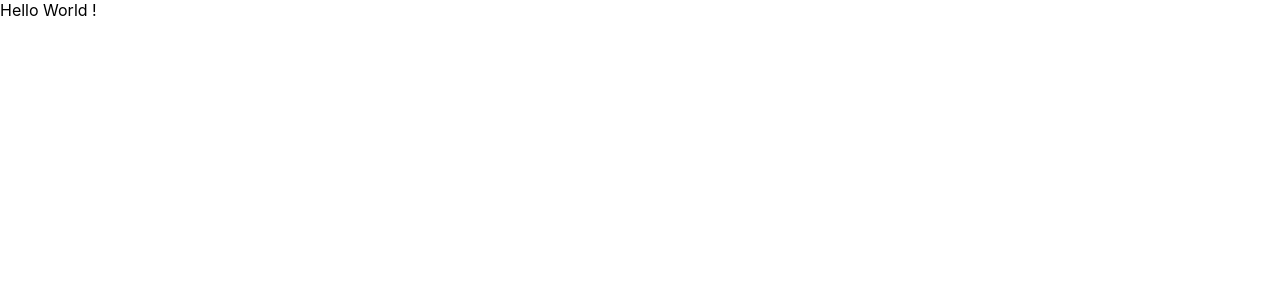
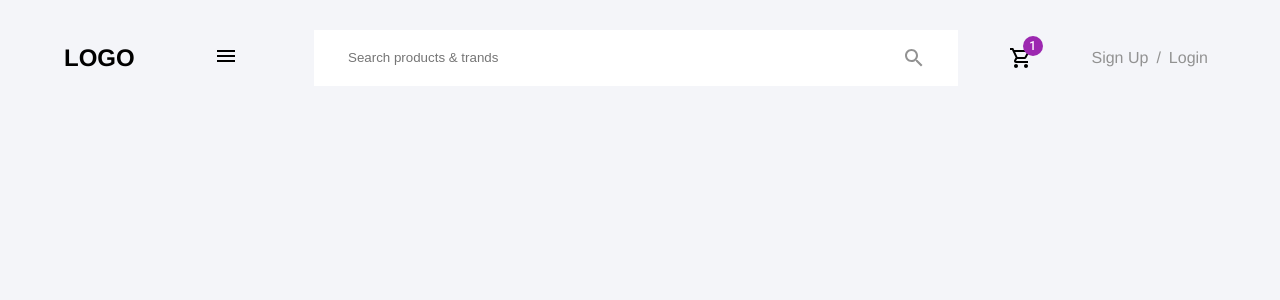
Before and after one commit to SOH3IL10/store-project, a React (Create React App) app: page / in a window 1280 px wide. Shown: the top 300 px of the page. Built offline with nearby package versions, Linux system fonts and the light colour scheme; the HTML template or start-up script is replaced by a standard one.

Commit message:
build & complete Header component

```diff
--- a/package.json
+++ b/package.json
@@ -3,12 +3,17 @@
   "version": "0.1.0",
   "private": true,
   "dependencies": {
+    "@emotion/react": "^11.10.0",
+    "@emotion/style": "^0.8.0",
+    "@emotion/styled": "^11.10.0",
+    "@mui/icons-material": "^5.8.4",
     "@testing-library/jest-dom": "^5.16.5",
     "@testing-library/react": "^13.3.0",
     "@testing-library/user-event": "^13.5.0",
     "react": "^18.2.0",
     "react-dom": "^18.2.0",
     "react-scripts": "5.0.1",
+    "sass": "^1.54.3",
     "web-vitals": "^2.1.4"
   },
   "scripts": {
--- a/src/App.js
+++ b/src/App.js
@@ -1,10 +1,8 @@
+import Header from "./Components/Header";
+import Layout from "./Components/Layout";
 
 function App() {
-    return(
-        <div>
-            Hello World !
-        </div>
-        )
+    return <Layout />
 }
 
 export default App;
--- /dev/null
+++ b/src/Components/Header/Header.jsx
@@ -0,0 +1,41 @@
+import React from 'react';
+import './style.scss';
+import MenuIcon from '@mui/icons-material/Menu';
+import SearchIcon from '@mui/icons-material/Search';
+import ShoppingCartIcon from '@mui/icons-material/ShoppingCartOutlined';
+import Badge from '@mui/material/Badge';
+
+
+export default function Header() {
+    return (
+        <nav className='header'>
+
+            <div className='headerLogo'>
+                {/* lOGO */}
+                {/* <img src="" alt="" /> */}
+                <h1>LOGO</h1>
+            </div>
+
+            <div className='headerMenu'>
+                <MenuIcon />
+            </div>
+
+            <div className='headerSearch'>
+                <input type="text" placeholder='Search products & trands' />
+                <div className='headerSearchIcon'>
+                    <SearchIcon />
+                </div>
+            </div>
+
+            <div className='headerBasket'>
+                <Badge badgeContent={1} color="secondary">
+                    <ShoppingCartIcon />
+                </Badge >
+            </div>
+
+            <div className='headerRegister'>
+                <span>Sign Up</span> / <span>Login</span>
+            </div>
+        </nav>
+    )
+}
--- /dev/null
+++ b/src/Components/Header/index.js
@@ -0,0 +1 @@
+export { default } from './Header'
--- /dev/null
+++ b/src/Components/Header/style.scss
@@ -0,0 +1,66 @@
+$grayColor: rgb(146, 146, 146);
+
+@mixin flex() {
+  display: flex;
+  align-items: center;
+  flex-direction: row;
+}
+
+.header {
+  width: 90%;
+  @include flex;
+  justify-content: space-evenly;
+  margin: 1.5rem auto;
+}
+
+.headerLogo {
+  width: 150px;
+}
+
+.headerMenu {
+  width: 100px;
+  svg {
+    cursor: pointer;
+  }
+}
+
+.headerSearch {
+  flex: 1;
+  @include flex;
+  background-color: #fff;
+  padding: 1rem 2rem;
+  color: $grayColor;
+  input {
+    width: 100%;
+    border: none;
+    color: $grayColor;
+    &:focus {
+      outline: none;
+    }
+  }
+}
+
+.headerSearchIcon {
+  @include flex;
+  cursor: pointer;
+}
+
+.headerBasket {
+  @include flex;
+  justify-content: center;
+  padding: 0.5rem 0.8rem;
+  width: 100px;
+  svg {
+    cursor: pointer;
+    position: relative;
+  }
+}
+
+.headerRegister {
+  @include flex;
+  span {
+    cursor: pointer;
+    margin: 0.5rem;
+  }
+  color: $grayColor;
+}
--- /dev/null
+++ b/src/Components/Layout/Layout.jsx
@@ -0,0 +1,17 @@
+import React from 'react';
+import Header from '../Header';
+import './style.scss';
+
+export default function Layout() {
+  return (
+    <div className='container' >
+        <Header />
+
+
+        {/* <Main>
+          {children}
+        </Main>
+        <Footer /> */}
+    </div>
+  )
+}
--- /dev/null
+++ b/src/Components/Layout/index.js
@@ -0,0 +1 @@
+export { default } from './Layout'
--- /dev/null
+++ b/src/Components/Layout/style.scss
@@ -0,0 +1,4 @@
+.container {
+    display: flex;
+    flex-direction: column;
+}
--- a/src/index.css
+++ b/src/index.css
@@ -1,10 +1,9 @@
 body {
   margin: 0;
-  font-family: -apple-system, BlinkMacSystemFont, 'Segoe UI', 'Roboto', 'Oxygen',
-    'Ubuntu', 'Cantarell', 'Fira Sans', 'Droid Sans', 'Helvetica Neue',
-    sans-serif;
+  font-family: "acumin-pro","Acumin Pro","Helvetica Neue",Helvetica,Arial,sans-serif;
   -webkit-font-smoothing: antialiased;
   -moz-osx-font-smoothing: grayscale;
+  background-color: #F4F5F9;
 }
 
 code {
```
Also changed, not shown: 1 other file (tests, documents, lock files or other folders).
